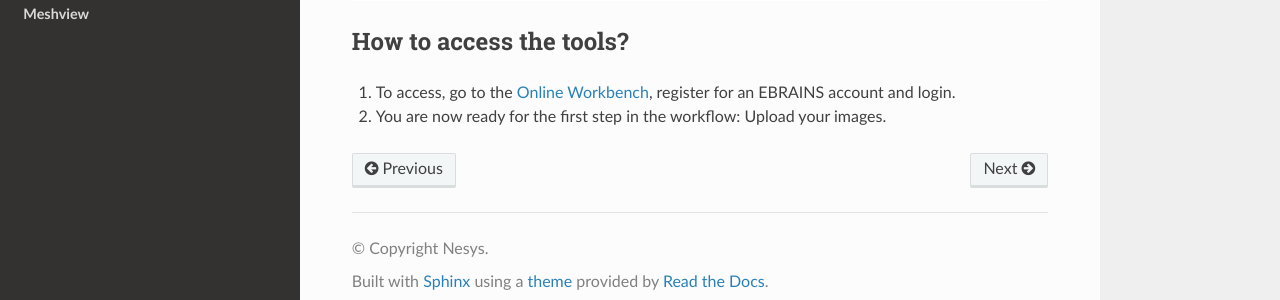
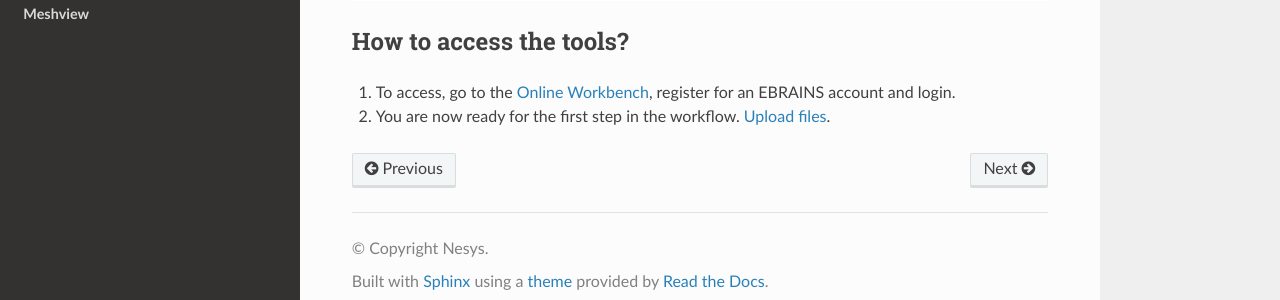
Before and after one commit to Neural-Systems-at-UIO/QUINT_webtools, a Sphinx documentation site: the page built from docs/QUINTintro_new.rst, in a window 1280 px wide and 900 px high, scrolled down 630 px. Shown: the part 582-882 px from the top of the window. Built offline with Sphinx 7.4.7 and the Read the Docs theme 2.0.0, drawn with Linux system fonts in a browser that asks for light colours.

Commit message:
Update QUINTintro_new.rst

```diff
--- a/docs/QUINTintro_new.rst
+++ b/docs/QUINTintro_new.rst
@@ -31,4 +31,4 @@ How to access the tools?
 ----------------------------------------
 
 1. To access, go to the `Online Workbench <https://ebrains-workbench.apps.hbp.eu/>`_, register for an EBRAINS account and login.
-2. You are now ready for the first step in the workflow: Upload your images.
+2. You are now ready for the first step in the workflow. `Upload files <https://quint-webtools.readthedocs.io/en/latest/CreateBrain.html>`_.
```
